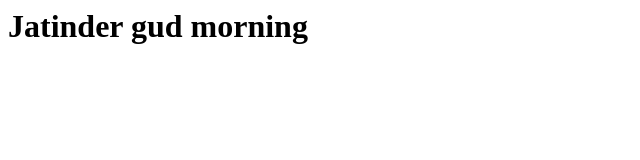
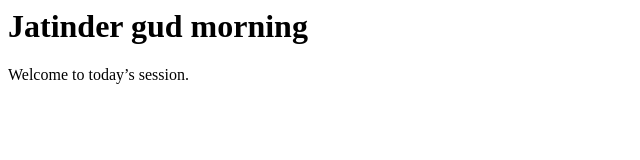
Before and after one commit to Jatnder/jatinder-, a plain HTML site: page index.html in a window 1280 px wide. Shown: the whole page, without its empty margins (0-640 px from the left). Drawn offline with Linux system fonts and the light colour scheme.

Commit message:
Update index.html

```diff
--- a/index.html
+++ b/index.html
@@ -1 +1,2 @@
 <h1>Jatinder gud morning </h1>
+<p>Welcome to today’s session.</p>
```
